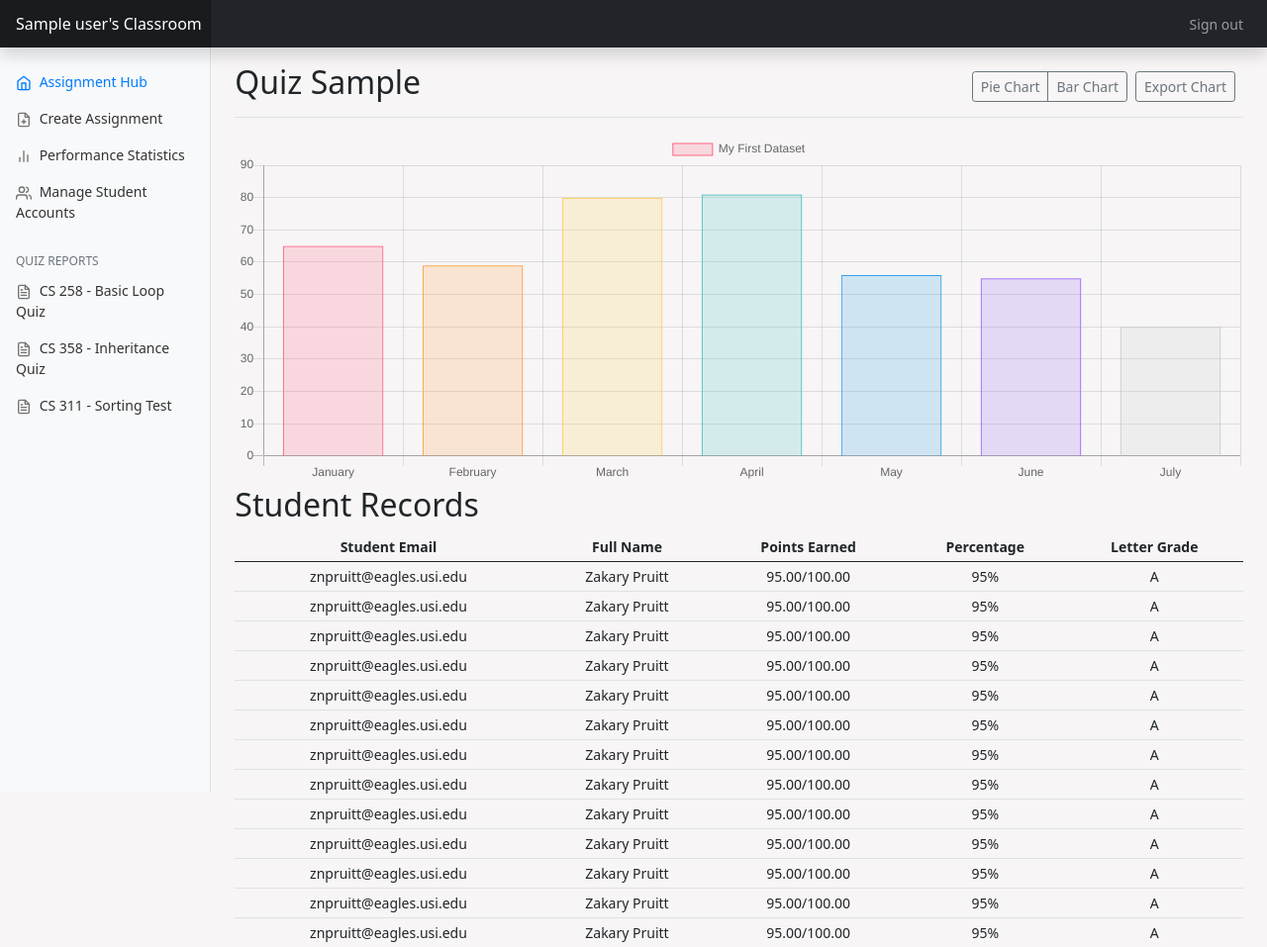
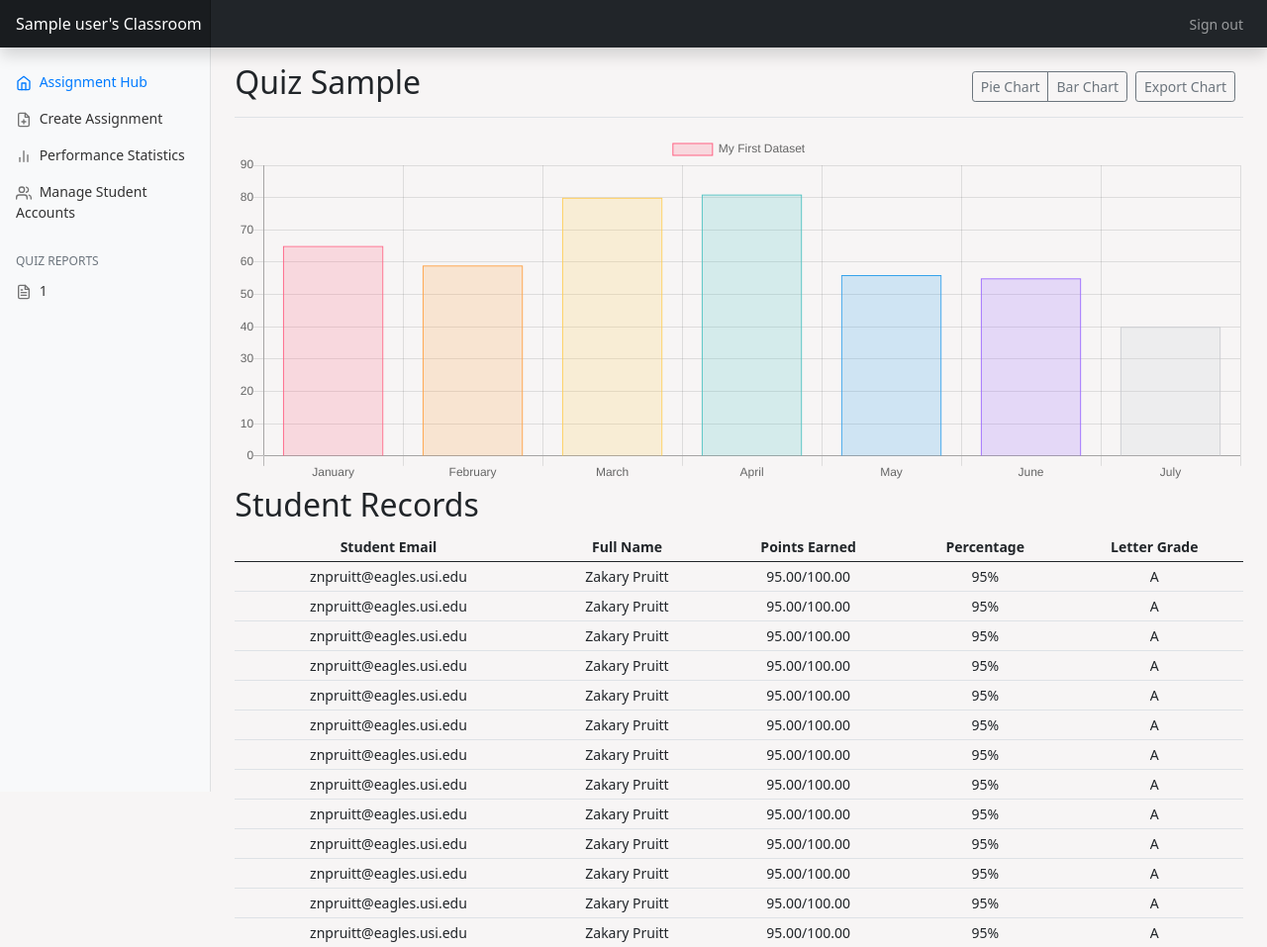
Before and after one commit to zakpruitt/wow-mythic-tracker, a Flask app: page / in a window 1280 px wide. Shown: the top 957 px of the page at 99% size. Run offline with Flask 2, Linux system fonts and the light colour scheme; the visitor is signed in with stand-in values (Sample User, id 1); a database or web service that is not in the repository returns one stand-in record (values such as "Sample title").

Commit message:
report sidebar handling

```diff
--- a/routes/init.py
+++ b/routes/init.py
@@ -26,4 +26,5 @@ def find_user():
 @init.route("/", methods=["GET"])
 def home():
     """HUH."""
-    return render_template("index.html")
+    assignments = list(assignment_collection.find({"email": session["email"]}))
+    return render_template("index.html", len = len(assignments), assignments = assignments)
--- a/templates/_sidebar.html
+++ b/templates/_sidebar.html
@@ -31,24 +31,14 @@
             <span>Quiz reports</span>
         </h6>
         <ul class="nav flex-column mb-2">
+            {%for i in range(0, len)%}
             <li class="nav-item">
-                <a class="nav-link" href="#">
+                <a class="nav-link" href="/report/{{assignments[i]['_id']}}">
                     <span data-feather="file-text"></span>
-                    CS 258 - Basic Loop Quiz
+                    {{assignments[i]["_id"]}}
                 </a>
             </li>
-            <li class="nav-item">
-                <a class="nav-link" href="#">
-                    <span data-feather="file-text"></span>
-                    CS 358 - Inheritance Quiz
-                </a>
-            </li>
-            <li class="nav-item">
-                <a class="nav-link" href="#">
-                    <span data-feather="file-text"></span>
-                    CS 311 - Sorting Test
-                </a>
-            </li>
+            {%endfor%}
         </ul>
     </div>
 </nav>
--- a/templates/report.html
+++ b/templates/report.html
@@ -1,5 +1,3 @@
 
 
 <h1>{{ id }}</h1>
-
-<!-- {{ g.user.get(dungeon["p_name"]).plus0 }} -->
```
